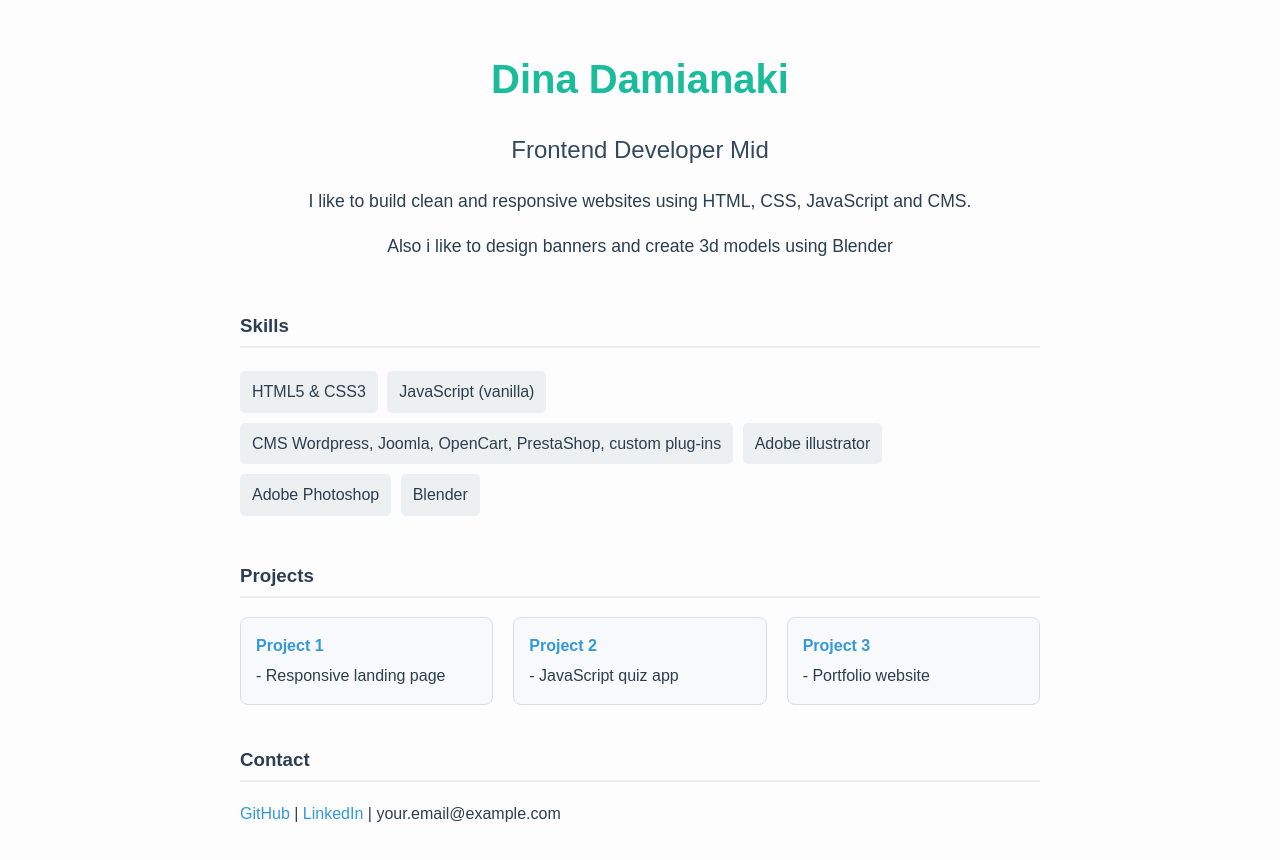
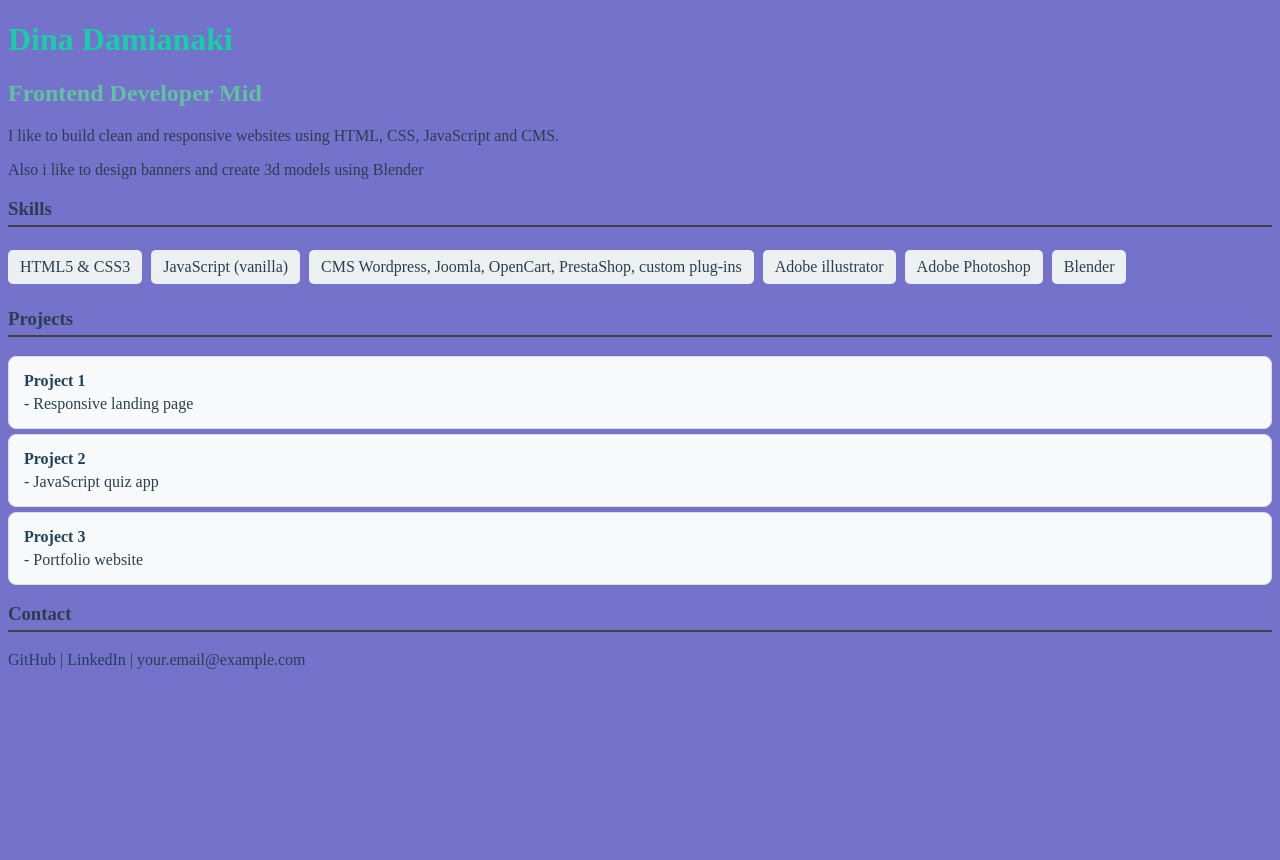
Before and after one commit to Dina-Dm/Dina-Dm.github.io, a plain HTML site: page index.html in a window 1280 px wide. After the commit the page ends 800 px from the top, so only its background shows below. Drawn offline with Linux system fonts and the light colour scheme.

Commit message:
Update style.css

```diff
--- a/style.css
+++ b/style.css
@@ -1,56 +1,14 @@
-/* GENERAL */
 body {
-  font-family: Arial, sans-serif;
-  line-height: 1.6;
-  max-width: 800px;
-  margin: 0 auto;
-  padding: 20px;
   color: #2c3e50;
-  background-color: #fdfdfd;
-}
-
-a {
-  color: #3498db;
-  text-decoration: none;
-}
-
-a:hover {
-  text-decoration: underline;
-}
-
-/* HERO */
-header.hero {
-  text-align: center;
-  margin-bottom: 50px;
+  background-color: #7472ca;
 }
 
 header.hero h1 {
-  color: #1abc9c;
-  font-size: 2.5rem;
-  margin-bottom: 10px;
+  color: #17cea9; /* ανοιχτό πράσινο */
 }
 
 header.hero h2 {
-  color: #34495e;
-  font-weight: normal;
-  margin-bottom: 10px;
-}
-
-header.hero p {
-  font-size: 1.1rem;
-}
-
-/* HEADINGS */
-h3 {
-  border-bottom: 2px solid #eee;
-  padding-bottom: 5px;
-  margin-top: 40px;
-}
-
-/* SKILLS */
-section.skills ul {
-  list-style: none;
-  padding: 0;
+  color: #60c2a1;
 }
 
 section.skills ul li {
@@ -61,27 +19,49 @@ section.skills ul li {
   margin: 5px 5px 5px 0;
 }
 
-/* PROJECTS */
+
+h3 {
+  border-bottom: 2px solid #424040;
+  padding-bottom: 5px;
+}
+
+a {
+  color: #1f425a;
+  text-decoration: none;
+}
+
+a:hover {
+  text-decoration: underline;
+}
+
+ul {
+  list-style: none;
+  padding: 0;
+}
+
+ul li {
+  margin-bottom: 5px;
+}s
+
 section.projects ul {
   display: grid;
   grid-template-columns: repeat(auto-fit, minmax(220px, 1fr));
   gap: 20px;
   padding: 0;
-  list-style: none;
 }
 
 section.projects ul li {
-  background-color: #f8f9fa;
+  background-color: #f8f9fa;  /* ανοιχτό γκρι */
   border: 1px solid #ddd;
   padding: 15px;
   border-radius: 8px;
-  transition: transform 0.2s, box-shadow 0.2s, border-color 0.2s;
+  transition: transform 0.2s, box-shadow 0.2s;
 }
 
 section.projects ul li:hover {
   transform: translateY(-5px);
   box-shadow: 0 8px 15px rgba(0,0,0,0.1);
-  border-color: #3498db;
+  border-color: #3498db;  /* γαλάζιο highlight */
 }
 
 section.projects ul li a {
@@ -89,9 +69,3 @@ section.projects ul li a {
   display: block;
   margin-bottom: 5px;
 }
-
-/* CONTACT */
-section.contact p {
-  margin-top: 10px;
-  font-size: 1rem;
-}
```
